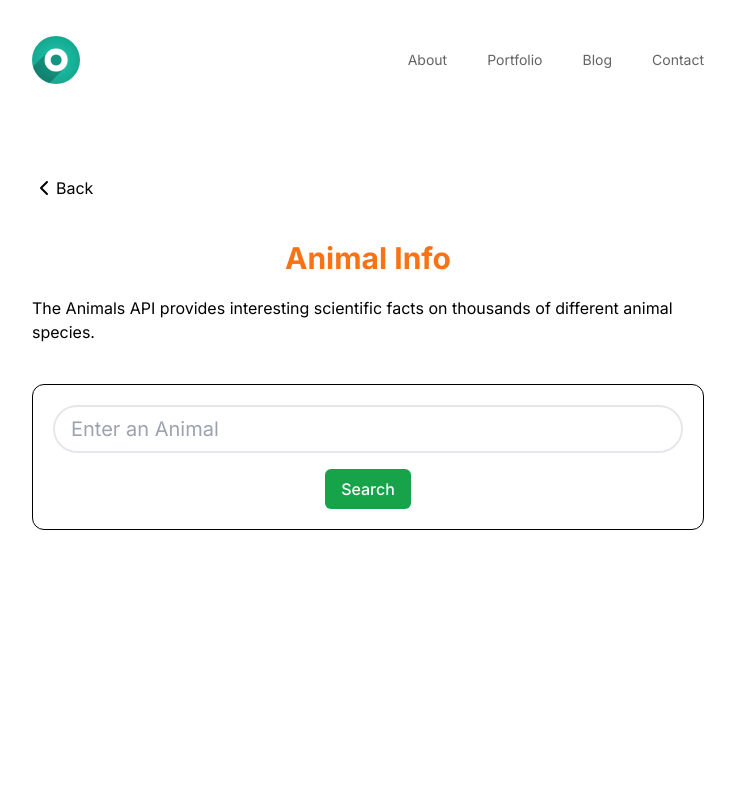
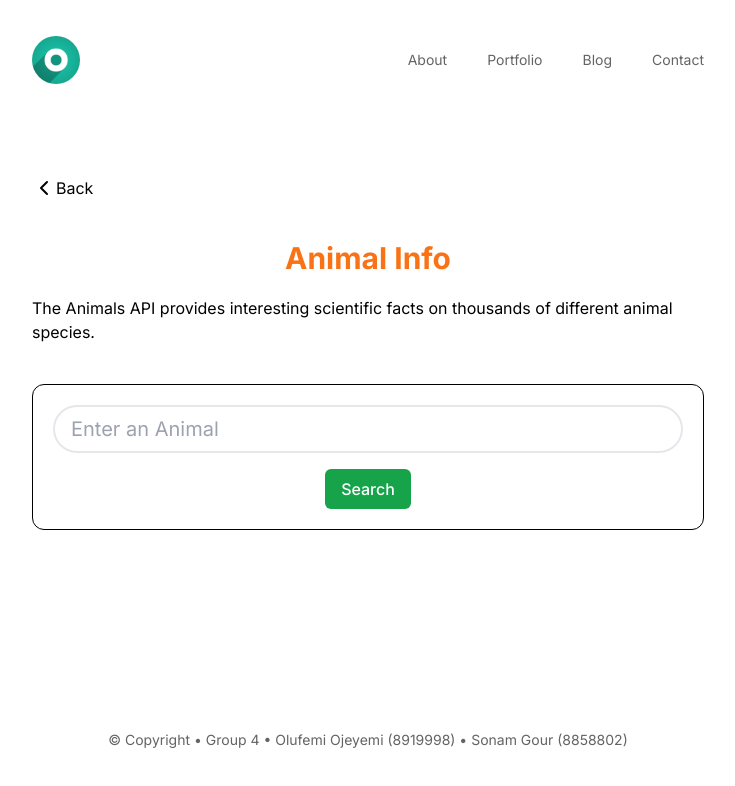
Before and after one commit to Femosky/portfolio-website, a Next.js app: page /portfolio/animal in a window 1280 px wide. Shown: the top 786 px of the page, without its empty margins (272-1007 px from the left). Built offline with nearby package versions, Linux system fonts and the light colour scheme.

Commit message:
added footer component to porfolio apps

```diff
--- a/app/portfolio/animal/page.js
+++ b/app/portfolio/animal/page.js
@@ -6,6 +6,7 @@ import axios from 'axios';
 import Navbar from '@/components/Navbar';
 import { ChevronLeft } from 'lucide-react';
 import Link from 'next/link';
+import Footer from '@/components/Footer';
 
 export default function Animal() {
     const [input, setInput] = useState('');
@@ -150,6 +151,7 @@ export default function Animal() {
                     )}
                 </main>
             </div>
+            <Footer />
         </>
     );
 }
--- a/app/portfolio/celebrity/page.js
+++ b/app/portfolio/celebrity/page.js
@@ -5,6 +5,7 @@ import axios from 'axios';
 import Navbar from '@/components/Navbar';
 import { ChevronLeft } from 'lucide-react';
 import Link from 'next/link';
+import Footer from '@/components/Footer';
 
 export default function CelebrityInfo() {
     const [name, setName] = useState('');
@@ -134,6 +135,7 @@ export default function CelebrityInfo() {
                     )}
                 </main>
             </div>
+            <Footer />
         </>
     );
 }
--- a/app/portfolio/crypto/page.js
+++ b/app/portfolio/crypto/page.js
@@ -5,6 +5,7 @@ import axios from 'axios';
 import Navbar from '@/components/Navbar';
 import { ChevronLeft } from 'lucide-react';
 import Link from 'next/link';
+import Footer from '@/components/Footer';
 
 export default function CryptoSymbols() {
     const [symbols, setSymbols] = useState([]);
@@ -76,6 +77,7 @@ export default function CryptoSymbols() {
                     )}
                 </main>
             </div>
+            <Footer />
         </>
     );
 }
```
